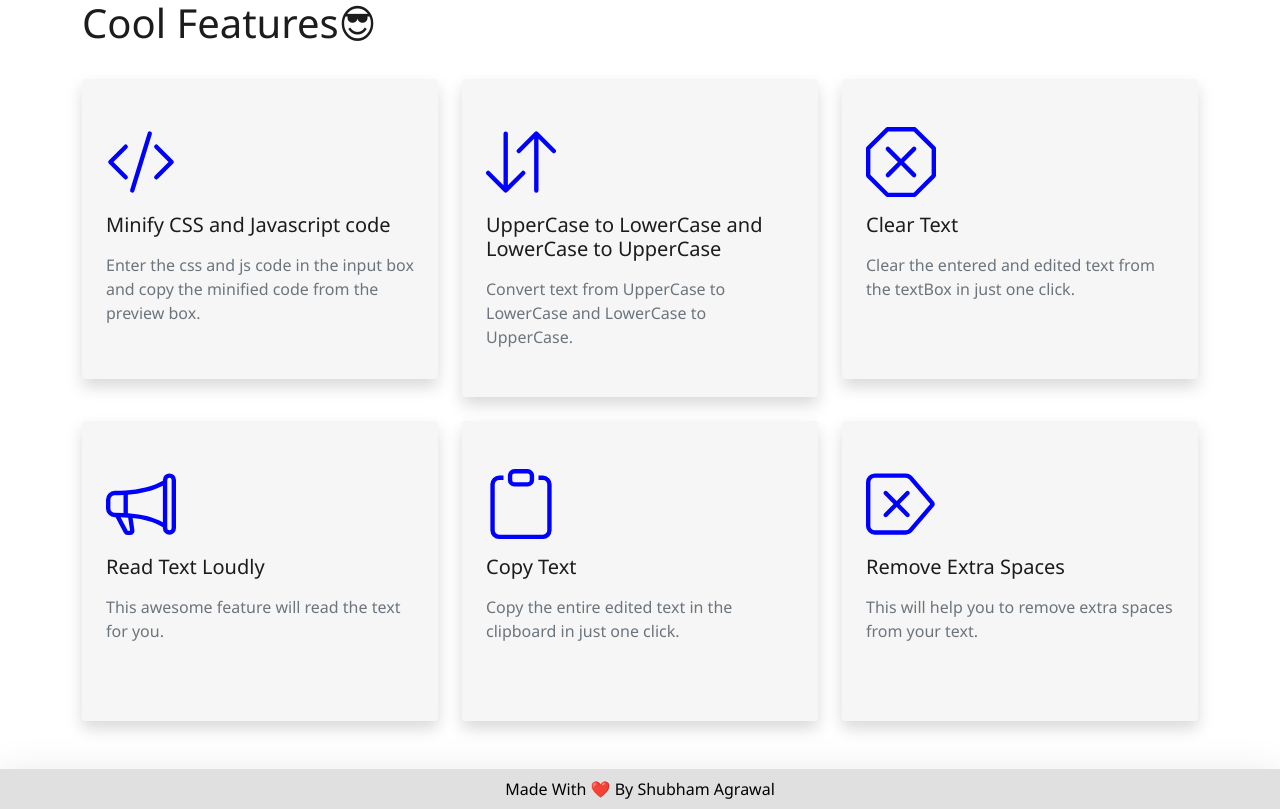
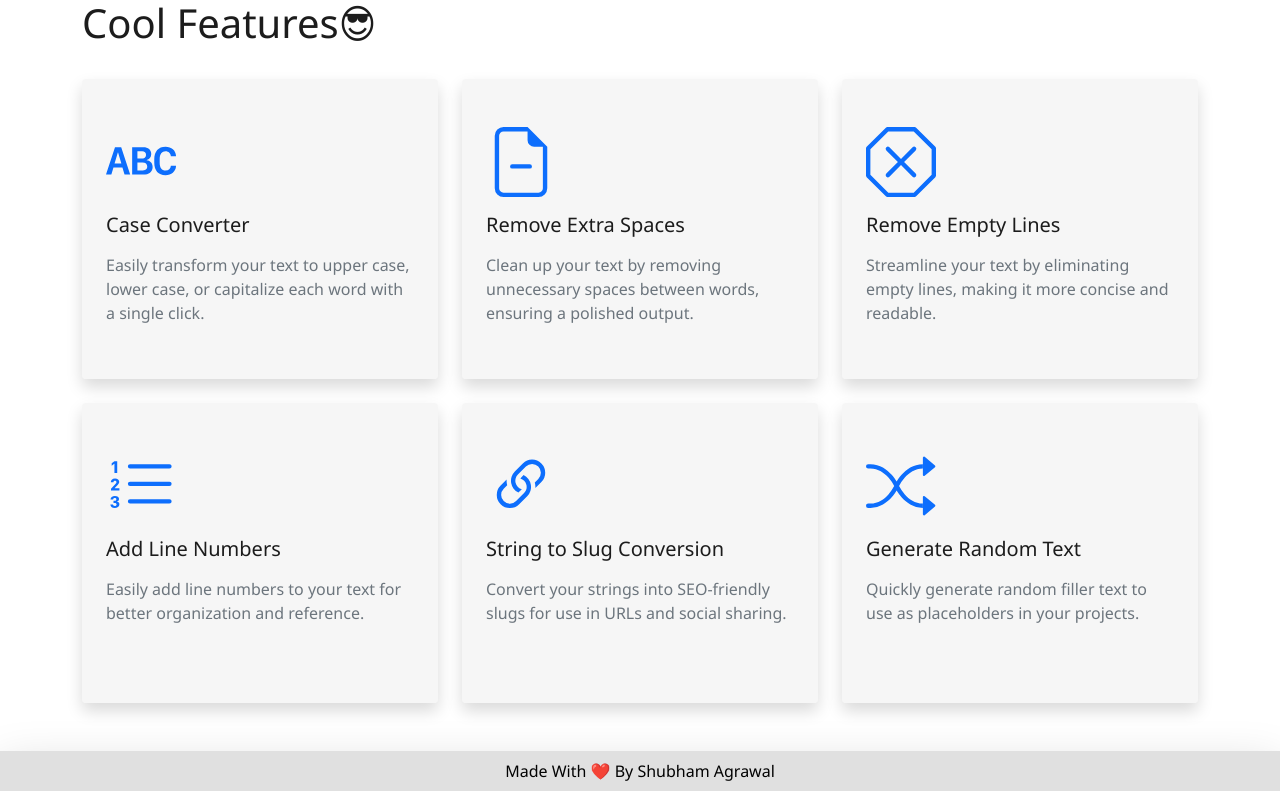
Before and after one commit to shub-171/webfortext, a React (Create React App) app: page / in a window 1280 px wide. Shown: the part 680-1489 px from the top of the page. Built offline with nearby package versions, Linux system fonts and the light colour scheme.

Commit message:
hanges in features

```diff
--- a/src/component/Feature.js
+++ b/src/component/Feature.js
@@ -10,9 +10,9 @@ function Feature(props) {
                         <div className="col-lg-4 col-sm-6"  key={feature.id} >
                             <div className="card border-0 shadow rounded-lg text-start px-2" style={{minHeight:"300px", backgroundColor: props.mode === 'dark' ? '#2a2a2a' : '#eeeeee80', color: props.mode === 'dark' ? '#f1f1f1' : '#1c1c1c' }}>
                                 <div className="card-body px py-5" >
-                                    <svg xmlns="http://www.w3.org/2000/svg" width="70px" height="70px" fill="currentColor" className={feature.svgClass} viewBox="0 0 16 16" style={{ color: "#0000FF" }}>
+                                    <svg xmlns="http://www.w3.org/2000/svg" width="70px" height="70px" fill="btn-primary" className={feature.svgClass} viewBox="0 0 16 16" style={{ fill: "#0d6efd" }}>
                                         <path d={feature.svgPath} />
-                                        <path d={feature.svgPath2   } />
+                                        <path d={feature.svgPath2} />
                                     </svg>
                                     <h3 className="h5 my-3">{feature.heading}</h3>
                                     <p className="text-sm mb-0 text-muted">{feature.description}</p>
--- a/src/component/features.json
+++ b/src/component/features.json
@@ -1,50 +1,49 @@
-[
-    {
-        "id":1,
-        "svgClass": "bi bi-code-slash",
-        "svgPath":"M10.478 1.647a.5.5 0 1 0-.956-.294l-4 13a.5.5 0 0 0 .956.294l4-13zM4.854 4.146a.5.5 0 0 1 0 .708L1.707 8l3.147 3.146a.5.5 0 0 1-.708.708l-3.5-3.5a.5.5 0 0 1 0-.708l3.5-3.5a.5.5 0 0 1 .708 0zm6.292 0a.5.5 0 0 0 0 .708L14.293 8l-3.147 3.146a.5.5 0 0 0 .708.708l3.5-3.5a.5.5 0 0 0 0-.708l-3.5-3.5a.5.5 0 0 0-.708 0z" ,
+[{
+        "id": 1,
+        "svgClass": "bi bi-alphabet-uppercase",
+        "svgPath": "M1.226 10.88H0l2.056-6.26h1.42l2.047 6.26h-1.29l-.48-1.61H1.707l-.48 1.61ZM2.76 5.818h-.054l-.75 2.532H3.51zm3.217 5.062V4.62h2.56c1.09 0 1.808.582 1.808 1.54 0 .762-.444 1.22-1.05 1.372v.055c.736.074 1.365.587 1.365 1.528 0 1.119-.89 1.766-2.133 1.766zM7.18 5.55v1.675h.8c.812 0 1.171-.308 1.171-.853 0-.51-.328-.822-.898-.822zm0 2.537V9.95h.903c.951 0 1.342-.312 1.342-.909 0-.591-.382-.954-1.095-.954zm5.089-.711v.775c0 1.156.49 1.803 1.347 1.803.705 0 1.163-.454 1.212-1.096H16v.12C15.942 10.173 14.95 11 13.607 11c-1.648 0-2.573-1.073-2.573-2.849v-.78c0-1.775.934-2.871 2.573-2.871 1.347 0 2.34.849 2.393 2.087v.115h-1.172c-.05-.665-.516-1.156-1.212-1.156-.849 0-1.347.67-1.347 1.83",
         "svgPath2": "",
-        "heading": "Minify CSS and Javascript code",
-        "description": "Enter the css and js code in the input box and copy the minified code from the preview box."
+        "heading": "Case Converter",
+        "description": "Easily transform your text to upper case, lower case, or capitalize each word with a single click."
     },
     {
-        "id":2,
-        "svgClass": "bi bi-arrow-bar-down-up",
-        "svgPath": "M11.5 15a.5.5 0 0 0 .5-.5V2.707l3.146 3.147a.5.5 0 0 0 .708-.708l-4-4a.5.5 0 0 0-.708 0l-4 4a.5.5 0 1 0 .708.708L11 2.707V14.5a.5.5 0 0 0 .5.5zm-7-14a.5.5 0 0 1 .5.5v11.793l3.146-3.147a.5.5 0 0 1 .708.708l-4 4a.5.5 0 0 1-.708 0l-4-4a.5.5 0 0 1 .708-.708L4 13.293V1.5a.5.5 0 0 1 .5-.5z",
-        "svgPath2": "",
-        "heading": "UpperCase to LowerCase and LowerCase to UpperCase",
-        "description": "Convert text from UpperCase to LowerCase and LowerCase to UpperCase."
+        "id": 2,
+        "svgClass": "bi bi-file-earmark-minus",
+        "svgPath": "M5.5 9a.5.5 0 0 1 .5-.5h4a.5.5 0 0 1 0 1H6a.5.5 0 0 1-.5-.5",
+        "svgPath2": "M14 4.5V14a2 2 0 0 1-2 2H4a2 2 0 0 1-2-2V2a2 2 0 0 1 2-2h5.5zm-3 0A1.5 1.5 0 0 1 9.5 3V1H4a1 1 0 0 0-1 1v12a1 1 0 0 0 1 1h8a1 1 0 0 0 1-1V4.5z",
+        "heading": "Remove Extra Spaces",
+        "description": "Clean up your text by removing unnecessary spaces between words, ensuring a polished output."
     },
     {
-        "id":3,
+        "id": 3,
         "svgClass": "bi bi-x-octagon",
-        "svgPath":"M4.54.146A.5.5 0 0 1 4.893 0h6.214a.5.5 0 0 1 .353.146l4.394 4.394a.5.5 0 0 1 .146.353v6.214a.5.5 0 0 1-.146.353l-4.394 4.394a.5.5 0 0 1-.353.146H4.893a.5.5 0 0 1-.353-.146L.146 11.46A.5.5 0 0 1 0 11.107V4.893a.5.5 0 0 1 .146-.353L4.54.146zM5.1 1 1 5.1v5.8L5.1 15h5.8l4.1-4.1V5.1L10.9 1H5.1z" ,
+        "svgPath": "M4.54.146A.5.5 0 0 1 4.893 0h6.214a.5.5 0 0 1 .353.146l4.394 4.394a.5.5 0 0 1 .146.353v6.214a.5.5 0 0 1-.146.353l-4.394 4.394a.5.5 0 0 1-.353.146H4.893a.5.5 0 0 1-.353-.146L.146 11.46A.5.5 0 0 1 0 11.107V4.893a.5.5 0 0 1 .146-.353L4.54.146zM5.1 1 1 5.1v5.8L5.1 15h5.8l4.1-4.1V5.1L10.9 1H5.1z",
         "svgPath2": "M4.646 4.646a.5.5 0 0 1 .708 0L8 7.293l2.646-2.647a.5.5 0 0 1 .708.708L8.707 8l2.647 2.646a.5.5 0 0 1-.708.708L8 8.707l-2.646 2.647a.5.5 0 0 1-.708-.708L7.293 8 4.646 5.354a.5.5 0 0 1 0-.708z",
-        "heading": "Clear Text",
-        "description": "Clear the entered and edited text from the textBox in just one click."
+        "heading": "Remove Empty Lines",
+        "description": "Streamline your text by eliminating empty lines, making it more concise and readable."
     },
     {
-        "id":4,
-        "svgClass": "bi bi-megaphone",
-        "svgPath":"M13 2.5a1.5 1.5 0 0 1 3 0v11a1.5 1.5 0 0 1-3 0v-.214c-2.162-1.241-4.49-1.843-6.912-2.083l.405 2.712A1 1 0 0 1 5.51 15.1h-.548a1 1 0 0 1-.916-.599l-1.85-3.49a68.14 68.14 0 0 0-.202-.003A2.014 2.014 0 0 1 0 9V7a2.02 2.02 0 0 1 1.992-2.013 74.663 74.663 0 0 0 2.483-.075c3.043-.154 6.148-.849 8.525-2.199V2.5zm1 0v11a.5.5 0 0 0 1 0v-11a.5.5 0 0 0-1 0zm-1 1.35c-2.344 1.205-5.209 1.842-8 2.033v4.233c.18.01.359.022.537.036 2.568.189 5.093.744 7.463 1.993V3.85zm-9 6.215v-4.13a95.09 95.09 0 0 1-1.992.052A1.02 1.02 0 0 0 1 7v2c0 .55.448 1.002 1.006 1.009A60.49 60.49 0 0 1 4 10.065zm-.657.975 1.609 3.037.01.024h.548l-.002-.014-.443-2.966a68.019 68.019 0 0 0-1.722-.082z" ,
-        "svgPath2": "",
-        "heading": "Read Text Loudly",
-        "description": "This awesome feature will read the text for you."
+        "id": 4,
+        "svgClass": "bi bi-list-ol",
+        "svgPath": "M5 11.5a.5.5 0 0 1 .5-.5h9a.5.5 0 0 1 0 1h-9a.5.5 0 0 1-.5-.5m0-4a.5.5 0 0 1 .5-.5h9a.5.5 0 0 1 0 1h-9a.5.5 0 0 1-.5-.5m0-4a.5.5 0 0 1 .5-.5h9a.5.5 0 0 1 0 1h-9a.5.5 0 0 1-.5-.5",
+        "svgPath2": "M1.713 11.865v-.474H2c.217 0 .363-.137.363-.317 0-.185-.158-.31-.361-.31-.223 0-.367.152-.373.31h-.59c.016-.467.373-.787.986-.787.588-.002.954.291.957.703a.595.595 0 0 1-.492.594v.033a.615.615 0 0 1 .569.631c.003.533-.502.8-1.051.8-.656 0-1-.37-1.008-.794h.582c.008.178.186.306.422.309.254 0 .424-.145.422-.35-.002-.195-.155-.348-.414-.348h-.3zm-.004-4.699h-.604v-.035c0-.408.295-.844.958-.844.583 0 .96.326.96.756 0 .389-.257.617-.476.848l-.537.572v.03h1.054V9H1.143v-.395l.957-.99c.138-.142.293-.304.293-.508 0-.18-.147-.32-.342-.32a.33.33 0 0 0-.342.338zM2.564 5h-.635V2.924h-.031l-.598.42v-.567l.629-.443h.635z",
+        "heading": "Add Line Numbers",
+        "description": "Easily add line numbers to your text for better organization and reference."
     },
     {
-        "id":5,
-        "svgClass": "bi bi-clipboard",
-        "svgPath":"M4 1.5H3a2 2 0 0 0-2 2V14a2 2 0 0 0 2 2h10a2 2 0 0 0 2-2V3.5a2 2 0 0 0-2-2h-1v1h1a1 1 0 0 1 1 1V14a1 1 0 0 1-1 1H3a1 1 0 0 1-1-1V3.5a1 1 0 0 1 1-1h1v-1z" ,
-        "svgPath2": "M9.5 1a.5.5 0 0 1 .5.5v1a.5.5 0 0 1-.5.5h-3a.5.5 0 0 1-.5-.5v-1a.5.5 0 0 1 .5-.5h3zm-3-1A1.5 1.5 0 0 0 5 1.5v1A1.5 1.5 0 0 0 6.5 4h3A1.5 1.5 0 0 0 11 2.5v-1A1.5 1.5 0 0 0 9.5 0h-3z",
-        "heading": "Copy Text",
-        "description": "Copy the entire edited text in the clipboard in just one click."
+        "id": 5,
+        "svgClass": "bi bi-link-45deg",
+        "svgPath": "M4.715 6.542 3.343 7.914a3 3 0 1 0 4.243 4.243l1.828-1.829A3 3 0 0 0 8.586 5.5L8 6.086a1 1 0 0 0-.154.199 2 2 0 0 1 .861 3.337L6.88 11.45a2 2 0 1 1-2.83-2.83l.793-.792a4 4 0 0 1-.128-1.287z",
+        "svgPath2": "M6.586 4.672A3 3 0 0 0 7.414 9.5l.775-.776a2 2 0 0 1-.896-3.346L9.12 3.55a2 2 0 1 1 2.83 2.83l-.793.792c.112.42.155.855.128 1.287l1.372-1.372a3 3 0 1 0-4.243-4.243z",
+        "heading": "String to Slug Conversion",
+        "description": "Convert your strings into SEO-friendly slugs for use in URLs and social sharing."
     },
     {
-        "id":6,
-        "svgClass": "bi bi-backspace-reverse",
-        "svgPath":"M9.854 5.146a.5.5 0 0 1 0 .708L7.707 8l2.147 2.146a.5.5 0 0 1-.708.708L7 8.707l-2.146 2.147a.5.5 0 0 1-.708-.708L6.293 8 4.146 5.854a.5.5 0 1 1 .708-.708L7 7.293l2.146-2.147a.5.5 0 0 1 .708 0z" ,
-        "svgPath2": "M2 1a2 2 0 0 0-2 2v10a2 2 0 0 0 2 2h7.08a2 2 0 0 0 1.519-.698l4.843-5.651a1 1 0 0 0 0-1.302L10.6 1.7A2 2 0 0 0 9.08 1H2zm7.08 1a1 1 0 0 1 .76.35L14.682 8l-4.844 5.65a1 1 0 0 1-.759.35H2a1 1 0 0 1-1-1V3a1 1 0 0 1 1-1h7.08z",
-        "heading": "Remove Extra Spaces",
-        "description": "This will help you to remove extra spaces from your text."
+        "id": 6,
+        "svgClass": "bi bi-shuffle",
+        "svgPath": "M0 3.5A.5.5 0 0 1 .5 3H1c2.202 0 3.827 1.24 4.874 2.418.49.552.865 1.102 1.126 1.532.26-.43.636-.98 1.126-1.532C9.173 4.24 10.798 3 13 3v1c-1.798 0-3.173 1.01-4.126 2.082A9.6 9.6 0 0 0 7.556 8a9.6 9.6 0 0 0 1.317 1.918C9.828 10.99 11.204 12 13 12v1c-2.202 0-3.827-1.24-4.874-2.418A10.6 10.6 0 0 1 7 9.05c-.26.43-.636.98-1.126 1.532C4.827 11.76 3.202 13 1 13H.5a.5.5 0 0 1 0-1H1c1.798 0 3.173-1.01 4.126-2.082A9.6 9.6 0 0 0 6.444 8a9.6 9.6 0 0 0-1.317-1.918C4.172 5.01 2.796 4 1 4H.5a.5.5 0 0 1-.5-.5",
+        "svgPath2": "M13 5.466V1.534a.25.25 0 0 1 .41-.192l2.36 1.966c.12.1.12.284 0 .384l-2.36 1.966a.25.25 0 0 1-.41-.192m0 9v-3.932a.25.25 0 0 1 .41-.192l2.36 1.966c.12.1.12.284 0 .384l-2.36 1.966a.25.25 0 0 1-.41-.192",
+        "heading": "Generate Random Text",
+        "description": "Quickly generate random filler text to use as placeholders in your projects."
     }
 ]
```
